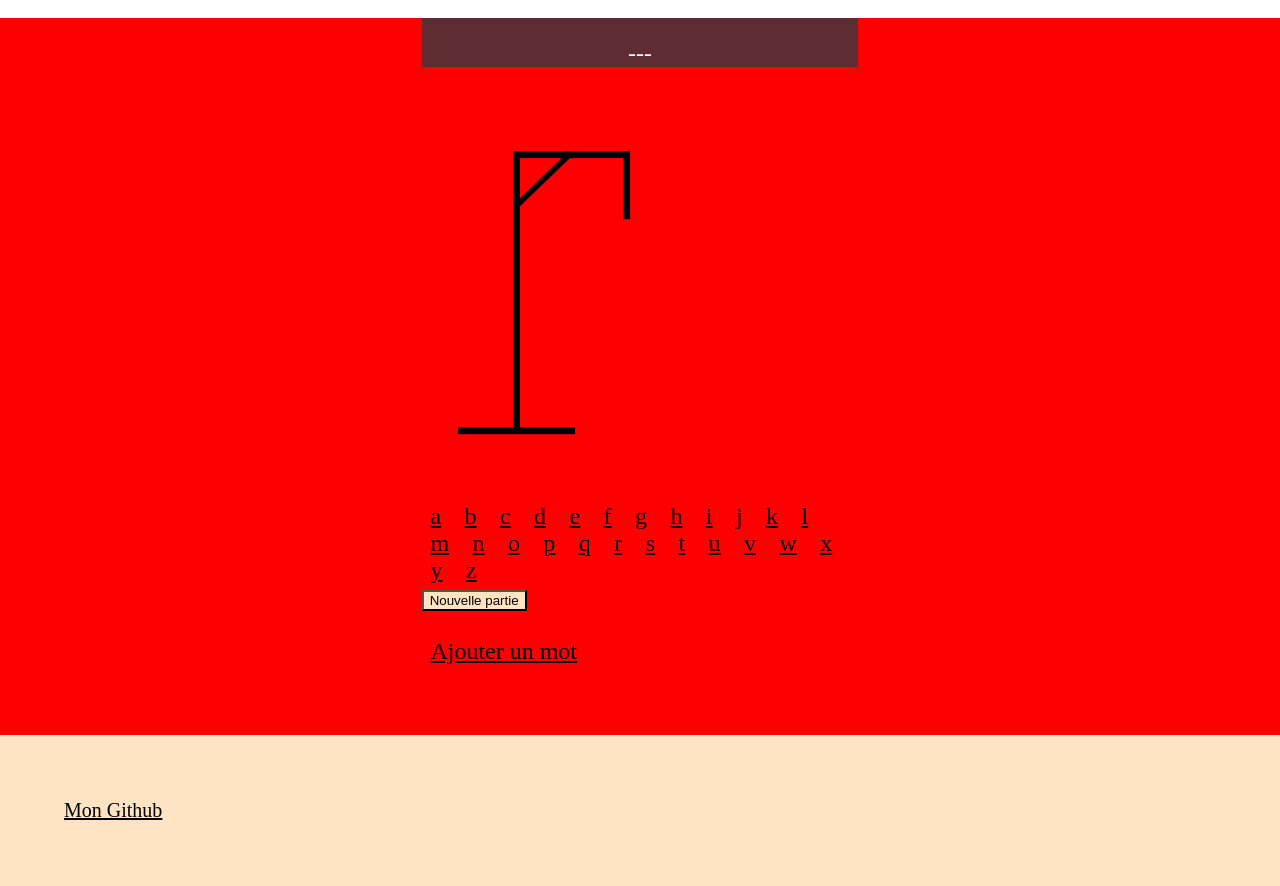
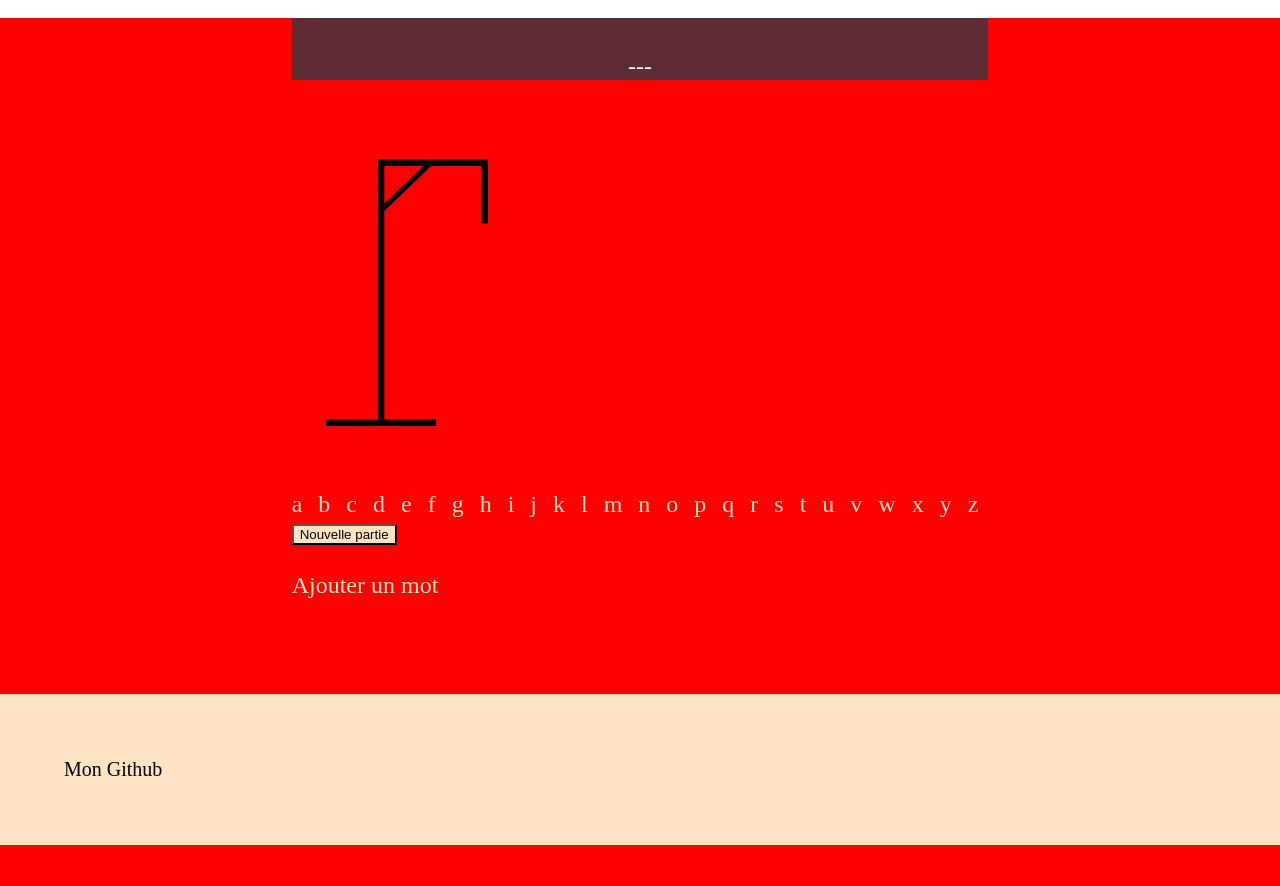
Before and after one commit to omar-diane/pendu, a PHP site: page / in a window 1280 px wide. Shown: the part 47-933 px from the top of the page. After the commit the page ends 892 px from the top, so only its background shows below. Run offline with PHP 8.4, Linux system fonts and the light colour scheme.

Commit message:
Le problème avec les lettres cliquables et le padding qui passe par dessus est régler.

```diff
--- a/index.php
+++ b/index.php
@@ -115,6 +115,7 @@
                 ?>
 
             </div>
+
             <img src="pictures/pendu<?= $_SESSION['error'] ?>.png">
 
             <section>
--- a/style.css
+++ b/style.css
@@ -1,8 +1,11 @@
 body {
     margin: 0;
     padding: 0;
+    list-style: none;
+}
+
+a {
     text-decoration: none;
-    list-style: none;
 }
 
 header h1 {
@@ -16,6 +19,7 @@
     background-color: red;
     font-size: 150%;
 }
+
 main img {
     height: 60%;
 }
@@ -29,8 +33,8 @@
 }
 
 main section a {
-    padding: 2%;
-    color: black;
+    color: bisque;
+    margin-right: 10px;
 }
 
 article form input {
```
